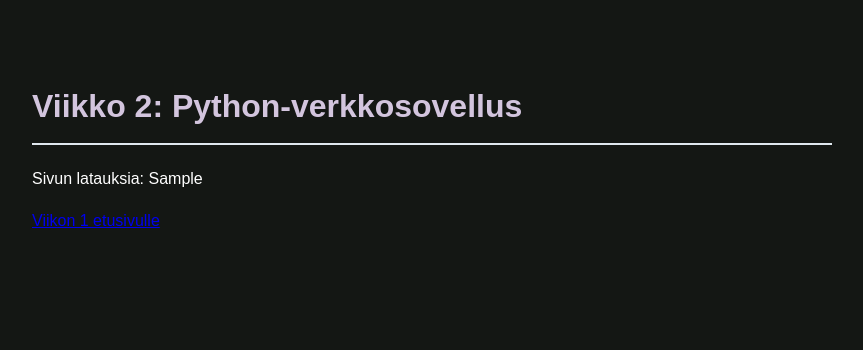
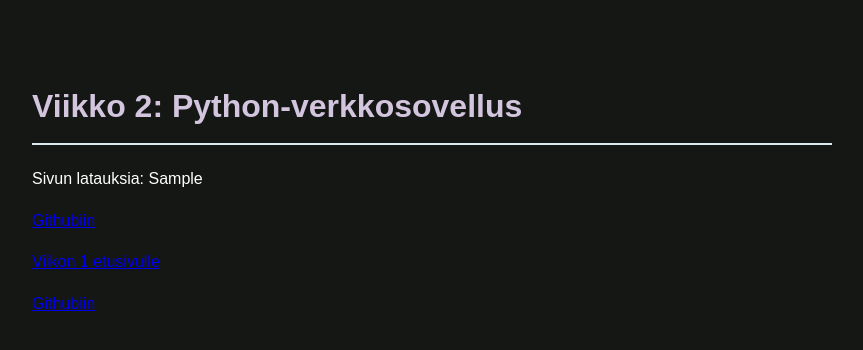
Before and after one commit to Moolokki/linuxkurssi, a Flask app: page / in a window 1280 px wide. Shown: the top 350 px of the page, without its empty margins (208-1071 px from the left). Run offline with Flask 3, Linux system fonts and the light colour scheme; tables that the repository leaves empty or names only in its code hold one stand-in row (values such as "Sample post").

Commit message:
html muutoksia

```diff
--- a/templates/index.html
+++ b/templates/index.html
@@ -45,6 +45,8 @@
 <body>
     <h1>Viikko 2: Python-verkkosovellus</h1>
     <p>Sivun latauksia: {{ kaynnit }}</p>
+    <p><a href="https://github.com/Moolokki/linuxkurssi">Githubiin</a></p>
     <p><a href="/">Viikon 1 etusivulle</a></p>
+    <p><a href='https://github.com/Moolokki/linuxkurssi'>Githubiin</a></p>
 </body>
 </html>
```
